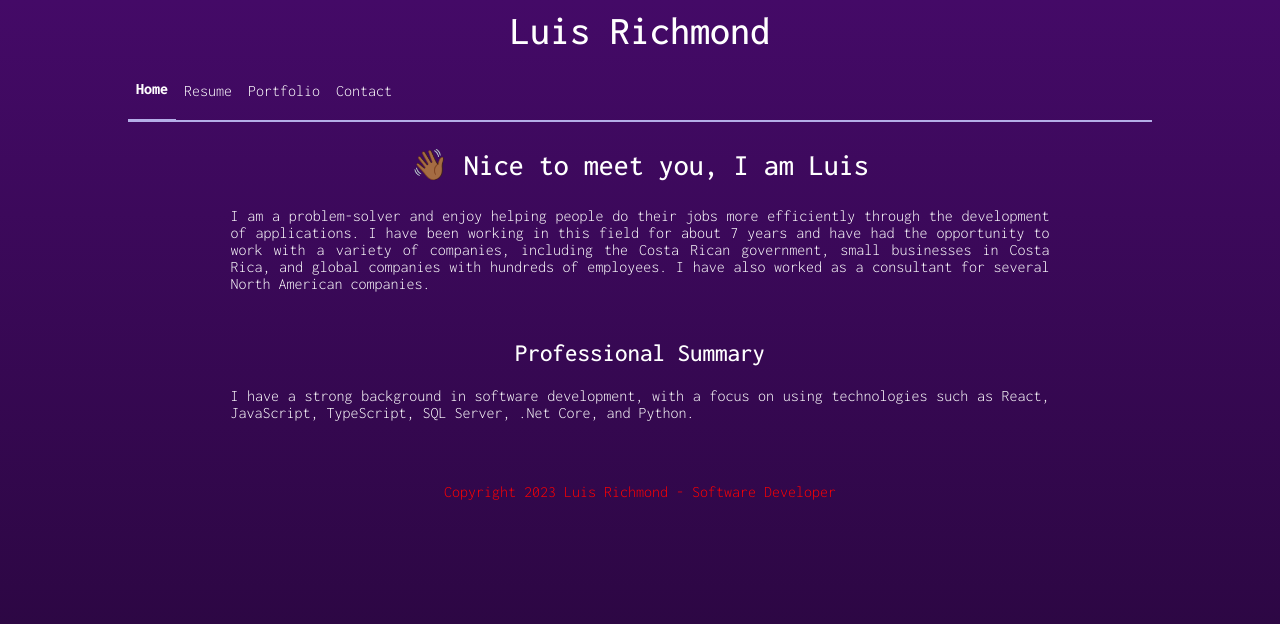
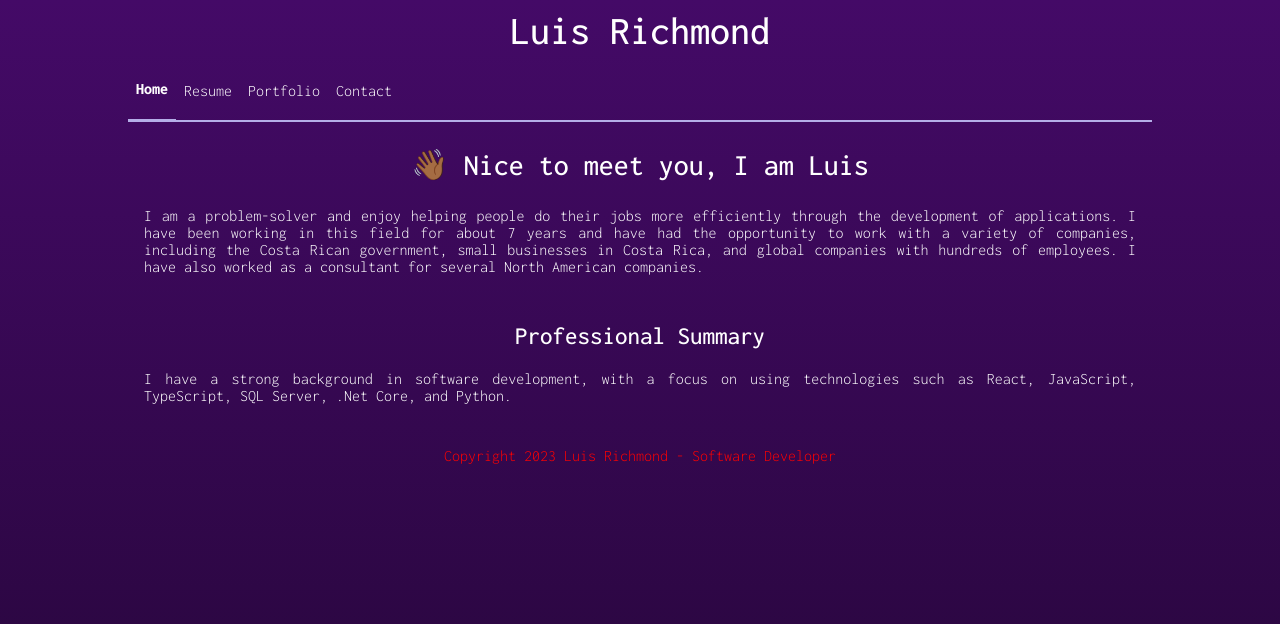
Before and after one commit to lalrg/site-v2, a Next.js app in the folder site-nextjs/: page / in a window 1280 px wide. Shown: the top 624 px of the page. Built offline with nearby package versions, Linux system fonts and the light colour scheme.

Commit message:
improve margins

```diff
--- a/site-nextjs/components/shared/layout/layout.module.css
+++ b/site-nextjs/components/shared/layout/layout.module.css
@@ -1,6 +1,14 @@
+@media screen and (min-width: 1025px) {
+  .content {
+    margin-left: 10%;
+    margin-right: 10%;
+    margin-bottom: 5%;
+  }
+}
+
 .content {
-  margin-left: 10%;
-  margin-right: 10%;
-  margin-bottom: 5%;
+  margin-left: 1rem;
+  margin-right: 1rem;
+  margin-bottom: 2rem;
   display: block;
 }
```
